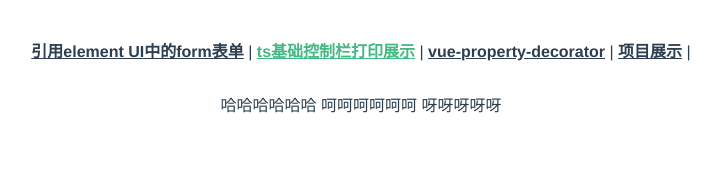
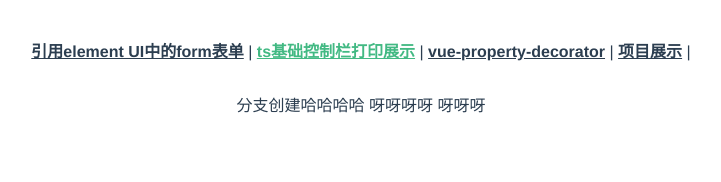
Before and after one commit to lin1710/learn-ts, a Vue app: page /about in a window 1280 px wide. Shown: the top 182 px of the page, without its empty margins (279-1000 px from the left). Built offline with nearby package versions, Linux system fonts and the light colour scheme.

Commit message:
分支创建了啊

```diff
--- a/src/views/About.vue
+++ b/src/views/About.vue
@@ -2,7 +2,7 @@
   <div>
     <One />
 
-    哈哈哈哈哈哈 呵呵呵呵呵呵 呀呀呀呀呀
+    分支创建哈哈哈哈 呀呀呀呀 呀呀呀
   </div>
 </template>
 
```
